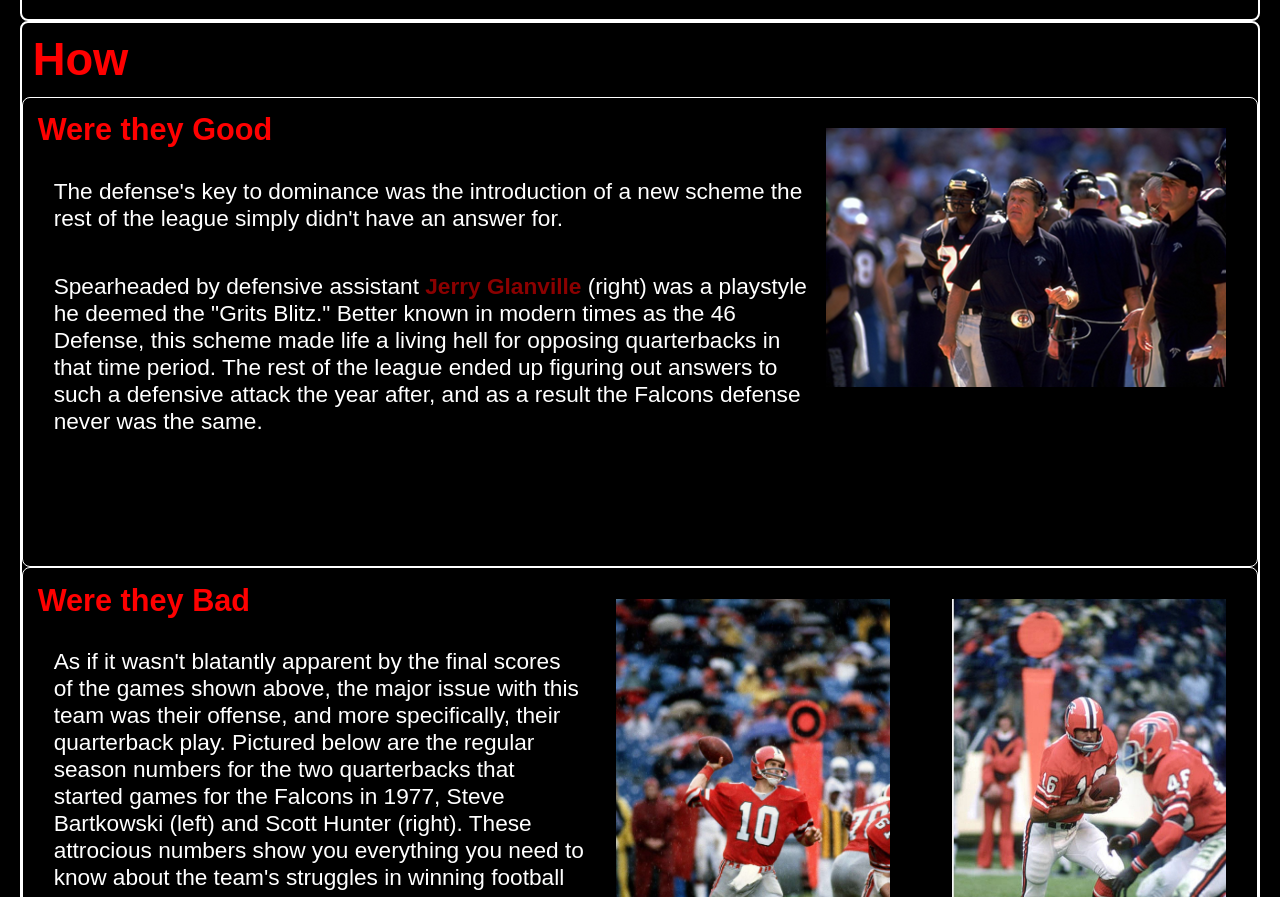
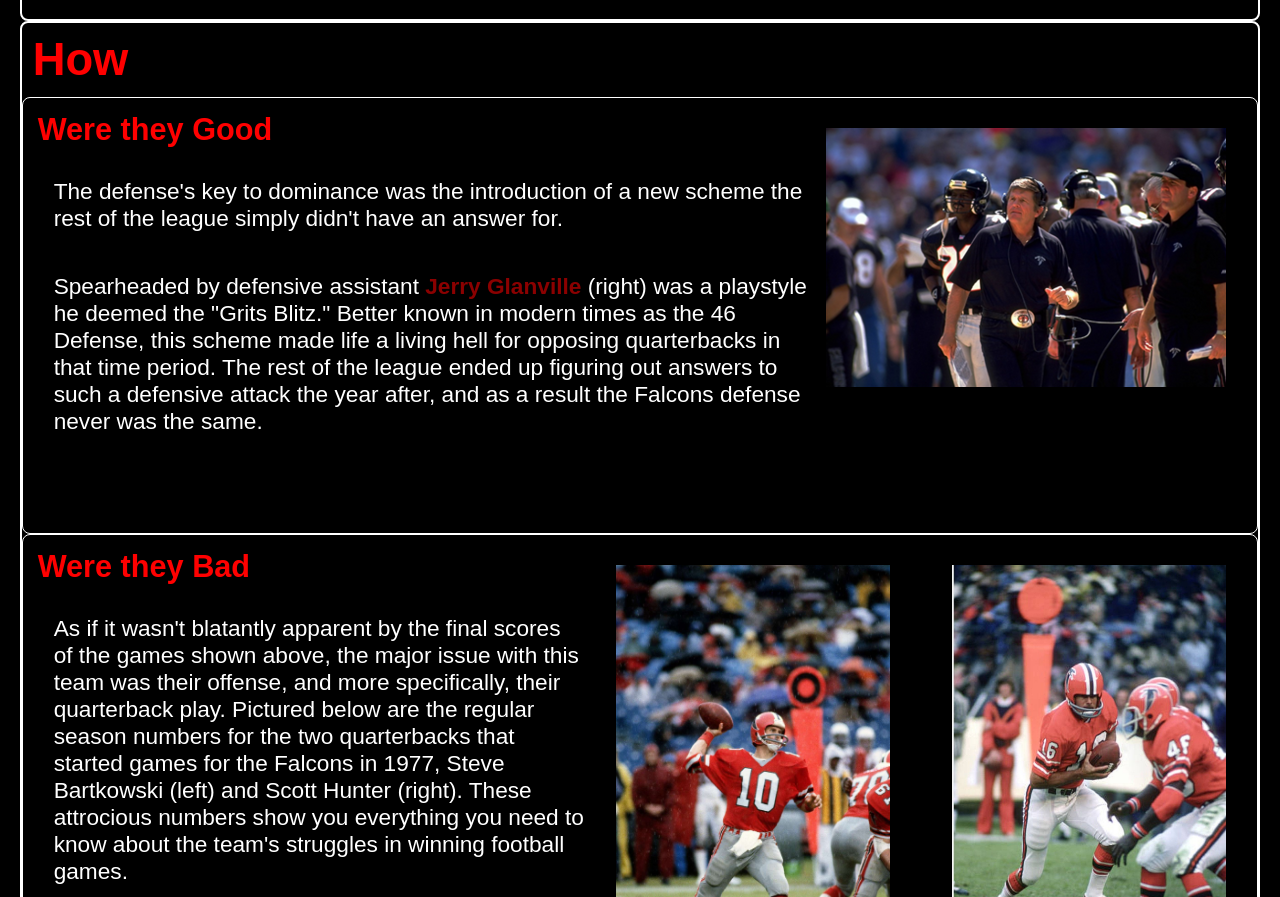
Before and after one commit to jacobleboeuf/GUI-Assignment1, a plain HTML site: page index.html in a window 1280 px wide. Shown: the part 1529-2426 px from the top of the page. Drawn offline with Linux system fonts and the light colour scheme.

Commit message:
Update style.css

```diff
--- a/css/style.css
+++ b/css/style.css
@@ -71,7 +71,7 @@ table {
     border-style: solid;
     border-width: 1pt;
     border-radius: .5em;
-    padding-bottom: 75pt;
+    padding-bottom: 50pt;
 }
 #Good img {
     padding-top: 23pt;
```
